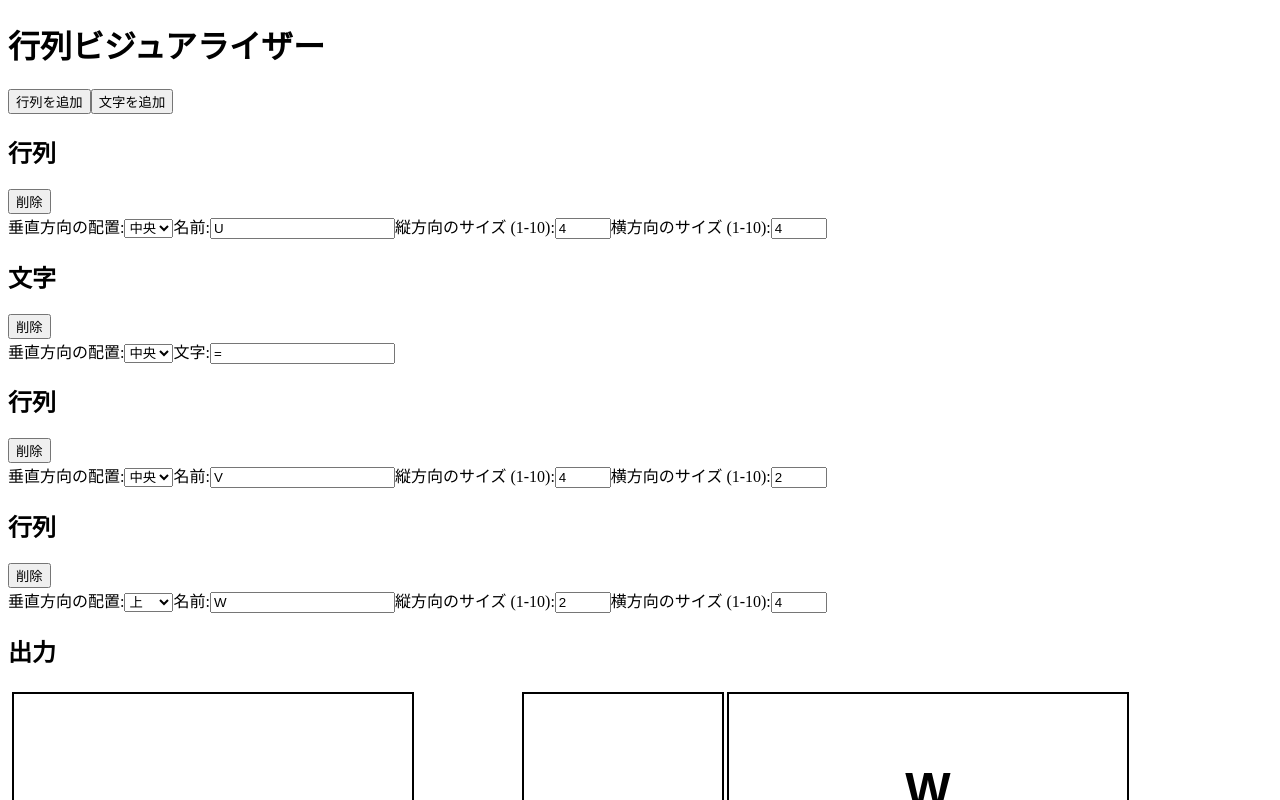
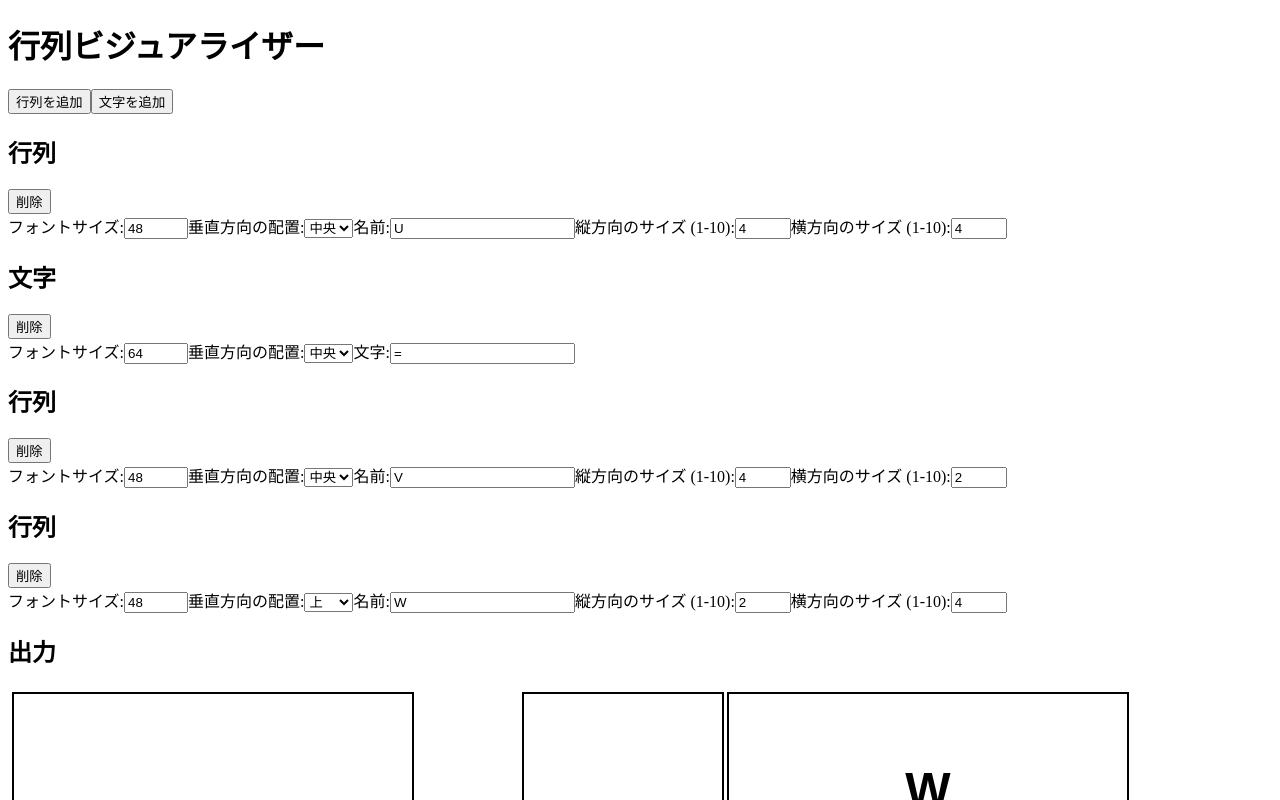
Before and after one commit to senntou/matvis, a React (Vite) app: page / in a window 1280 px wide. Shown: the top 800 px of the page. Built offline with nearby package versions, Linux system fonts and the light colour scheme; the HTML template or start-up script is replaced by a standard one.

Commit message:
fontサイズ変更機能を追加

```diff
--- a/src/App.tsx
+++ b/src/App.tsx
@@ -4,10 +4,10 @@ import MatrixInput from "./components/MatrixInput";
 import { MatrixOrChar } from "./types/types";
 
 const INITIAL_ITEMS: MatrixOrChar[] = [
-  { id: -1, rows: 4, columns: 4, name: "U" },
-  { id: -2, char: "=", verticalAlignment: "middle" },
-  { id: -3, rows: 4, columns: 2, name: "V" },
-  { id: -4, rows: 2, columns: 4, name: "W", verticalAlignment: "top" },
+  { id: -1, rows: 4, columns: 4, name: "U", fontSize: 48 },
+  { id: -2, char: "=", verticalAlignment: "middle", fontSize: 64 },
+  { id: -3, rows: 4, columns: 2, name: "V", fontSize: 48 },
+  { id: -4, rows: 2, columns: 4, name: "W", verticalAlignment: "top", fontSize: 48 },
 ];
 
 function App() {
@@ -15,12 +15,12 @@ function App() {
   const [nextId, setNextId] = useState<number>(1);
 
   const handleAddMatrix = () => {
-    setItems([...items, { id: nextId, rows: 1, columns: 1 }]);
+    setItems([...items, { id: nextId, rows: 1, columns: 1, fontSize: 16 }]);
     setNextId(nextId + 1);
   };
 
   const handleAddChar = () => {
-    setItems([...items, { id: nextId, char: "" }]);
+    setItems([...items, { id: nextId, char: "", fontSize: 16 }]);
     setNextId(nextId + 1);
   };
 
@@ -65,6 +65,14 @@ function App() {
     );
   };
 
+  const handleFontSizeChange = (id: number, fontSize: number) => {
+    setItems(
+      items.map((item) =>
+        item.id === id ? { ...item, fontSize } : item,
+      ),
+    );
+  };
+
   return (
     <div className="App">
       <h1 className="text-3xl font-bold text-center my-4">
@@ -93,6 +101,7 @@ function App() {
             onNameChange={handleNameChange}
             onCharChange={handleCharChange}
             onAlignmentChange={handleAlignmentChange}
+            onFontSizeChange={handleFontSizeChange}
             onDelete={() => setItems(items.filter((i) => i.id !== item.id))}
           />
         ))}
--- a/src/components/MatrixInput.tsx
+++ b/src/components/MatrixInput.tsx
@@ -10,6 +10,7 @@ interface MatrixInputProps {
     id: number,
     alignment: "top" | "middle" | "bottom",
   ) => void;
+  onFontSizeChange: (id: number, fontSize: number) => void;
   onDelete: () => void;
 }
 
@@ -19,6 +20,7 @@ const MatrixInput: React.FC<MatrixInputProps> = ({
   onNameChange,
   onCharChange,
   onAlignmentChange,
+  onFontSizeChange,
   onDelete,
 }) => {
   return (
@@ -36,6 +38,18 @@ const MatrixInput: React.FC<MatrixInputProps> = ({
           削除
         </button>
       </div>
+
+      <label className="block mb-2">
+        フォントサイズ:
+        <input
+          className="ml-2 p-1 border rounded"
+          type="number"
+          value={item.fontSize || 48}
+          onChange={(e) => onFontSizeChange(item.id, parseInt(e.target.value, 10))}
+          min="8"
+          max="256"
+        />
+      </label>
 
       <label className="block mb-2">
         垂直方向の配置:
--- a/src/components/OutputHandler.tsx
+++ b/src/components/OutputHandler.tsx
@@ -7,10 +7,9 @@ interface OutputHandlerProps {
 
 const RECT_MARGIN = 5;
 const RECT_SCALE = 100;
-const TEXT_FONT = "bold 48px Arial";
+const DEFAULT_FONT_SIZE = 48;
 const TEXT_COLOR = "black";
 const RECT_COLOR = "black";
-const CHAR_FONT = "bold 64px Arial"; // Char用のフォント
 
 const OutputHandler: React.FC<OutputHandlerProps> = ({ matrices }) => {
   const canvasRef = useRef<HTMLCanvasElement | null>(null);
@@ -74,7 +73,8 @@ const OutputHandler: React.FC<OutputHandlerProps> = ({ matrices }) => {
         ctx.strokeRect(currentX, y, rectWidth, rectHeight);
 
         ctx.fillStyle = TEXT_COLOR;
-        ctx.font = TEXT_FONT;
+        const fontSize = item.fontSize || DEFAULT_FONT_SIZE;
+        ctx.font = `bold ${fontSize}px Arial`;
         ctx.textAlign = "center";
         ctx.textBaseline = "middle";
         ctx.fillText(
@@ -102,7 +102,8 @@ const OutputHandler: React.FC<OutputHandlerProps> = ({ matrices }) => {
         // ctx.strokeRect(currentX, y, boxWidth, boxHeight);
 
         ctx.fillStyle = TEXT_COLOR;
-        ctx.font = CHAR_FONT;
+        const fontSize = item.fontSize || DEFAULT_FONT_SIZE;
+        ctx.font = `bold ${fontSize}px Arial`;
         ctx.textAlign = "center";
         ctx.textBaseline = "middle";
         ctx.fillText(item.char, currentX + boxWidth / 2, y + boxHeight / 2);
--- a/src/types/types.ts
+++ b/src/types/types.ts
@@ -4,6 +4,7 @@ export interface Matrix {
   rows: number;
   columns: number;
   verticalAlignment?: "top" | "middle" | "bottom";
+  fontSize?: number;
 }
 
 // 新しいChar型を追加
@@ -11,6 +12,7 @@ export interface Char {
   id: number;
   char: string;
   verticalAlignment?: "top" | "middle" | "bottom";
+  fontSize?: number;
 }
 
 // MatrixまたはCharを受け取れるようにする
```
